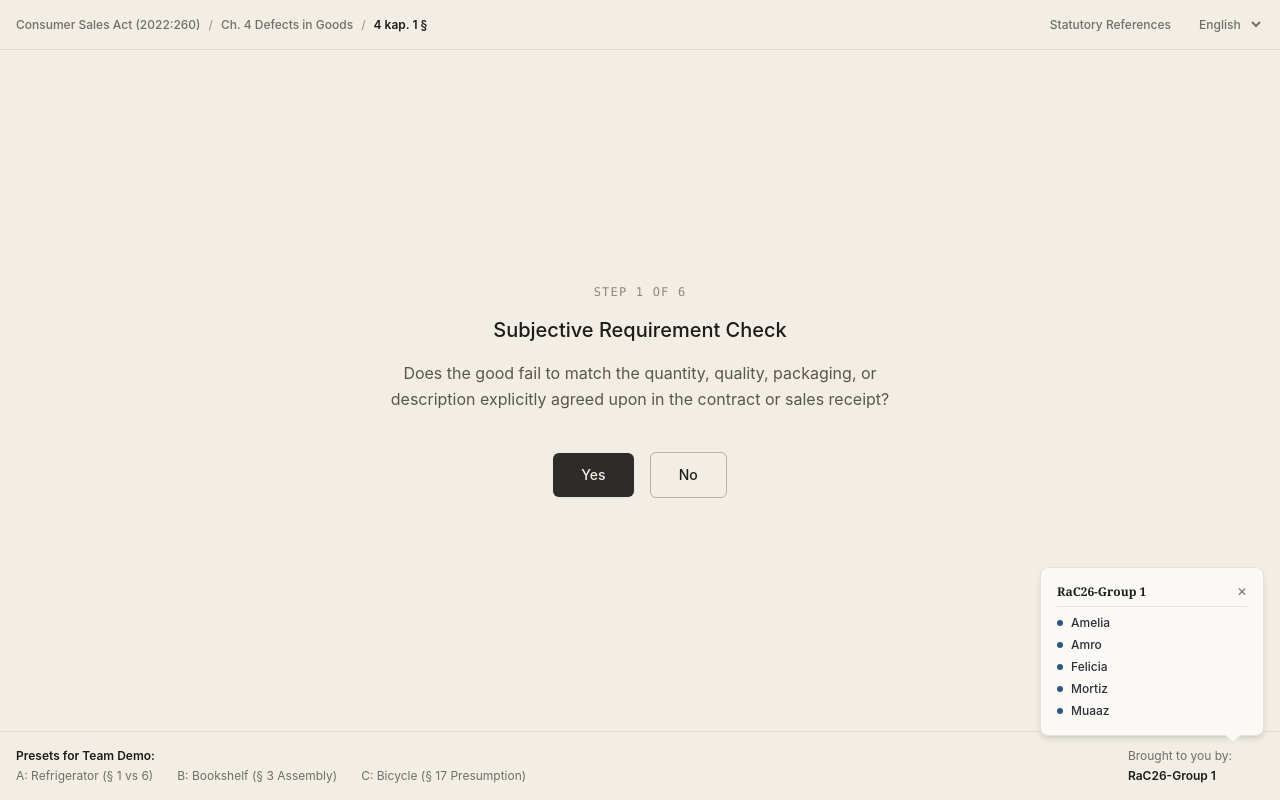
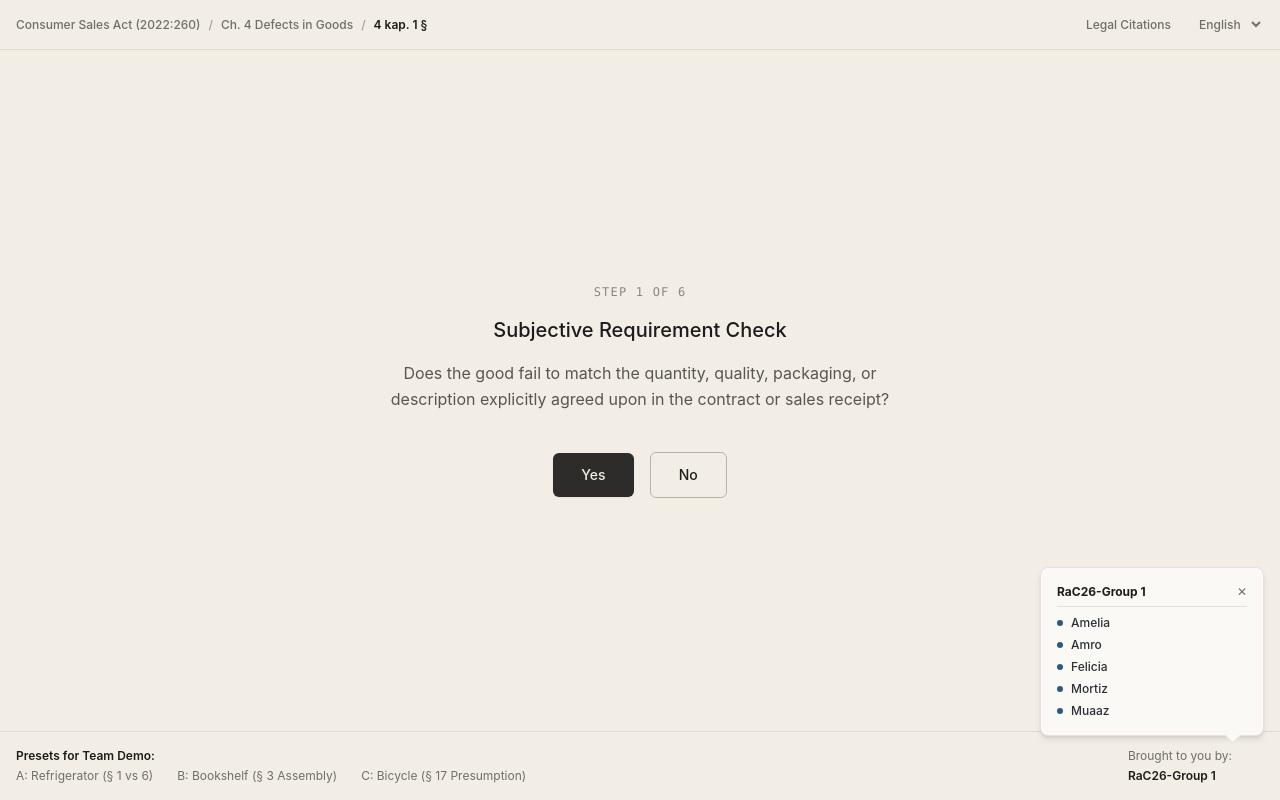
Before and after one commit to muaaz14/rac-app, a React (Vite) app: page / in a window 1280 px wide. Both pictures are taken after a click on the button "RaC26-Group 1". Built offline with nearby package versions, Linux system fonts and the light colour scheme.

Commit message:
Updated the copy for statutory references

```diff
--- a/src/App.jsx
+++ b/src/App.jsx
@@ -218,7 +218,7 @@ export default function App() {
             {t.legalFindingsHeader}
           </span>
 
-          <h2 className={`font-serif text-3xl font-bold mb-3 ${isDefective ? "text-[#8b261d]" : "text-[#1e5233]"}`}>
+          <h2 className={`text-3xl font-bold mb-3 ${isDefective ? "text-[#8b261d]" : "text-[#1e5233]"}`}>
             {isDefective ? t.statusDefective : t.statusNotDefective}
           </h2>
 
@@ -290,7 +290,7 @@ export default function App() {
 
             {/* Pop-over Header */}
             <div className="flex justify-between items-center mb-2 pb-1.5 border-b border-[#e5e2db]">
-              <span className="font-serif font-bold text-xs text-[#1c1c1a]">
+              <span className="font-bold text-xs text-[#1c1c1a]">
                 {t.teamGroupLabel}
               </span>
               <button
@@ -332,7 +332,7 @@ export default function App() {
         <div className="fixed inset-0 bg-[#1a1f26]/40 backdrop-blur-xs flex justify-center items-center p-4 z-50">
           <div className="bg-white max-w-xl w-full max-h-[80vh] overflow-y-auto rounded-lg p-6 border border-[#e5e2db] shadow-lg">
             <div className="flex justify-between items-center mb-4 pb-2 border-b border-[#e5e2db]">
-              <h2 className="font-serif font-bold text-base text-[#1a1f26]">
+              <h2 className="font-bold text-base text-[#1a1f26]">
                 {t.modalTitle}
               </h2>
               <button
--- a/src/data/translations.js
+++ b/src/data/translations.js
@@ -23,7 +23,7 @@ export const translations = {
     // Header & Meta
     statuteBadge: "SFS 2022:260",
     title: "Konsumentköplag Utvärderare",
-    statutoryRefBtn: "Lagtextreferenser",
+    statutoryRefBtn: "Juridiska hänvisningar",
     restartBtn: "Starta nytt test",
     step: "Steg",
     completed: "Slutfört",
@@ -126,7 +126,7 @@ export const translations = {
     // Header & Meta
     statuteBadge: "SFS 2022:260",
     title: "Consumer Sales Act Evaluator",
-    statutoryRefBtn: "Statutory References",
+    statutoryRefBtn: "Legal Citations",
     restartBtn: "Start New Assessment",
     step: "Step",
     completed: "Completed",
```
